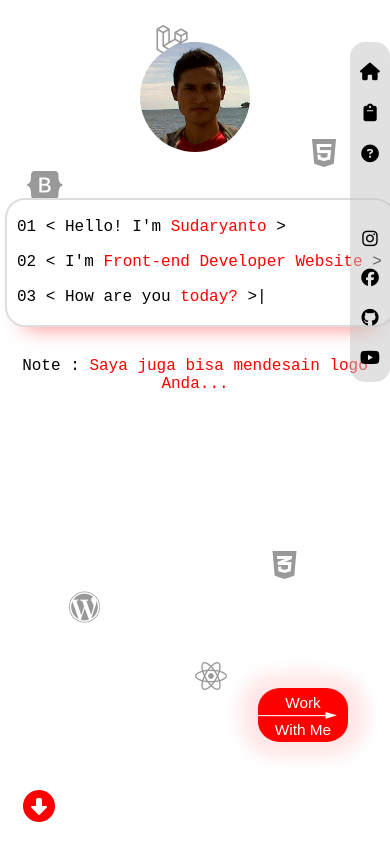
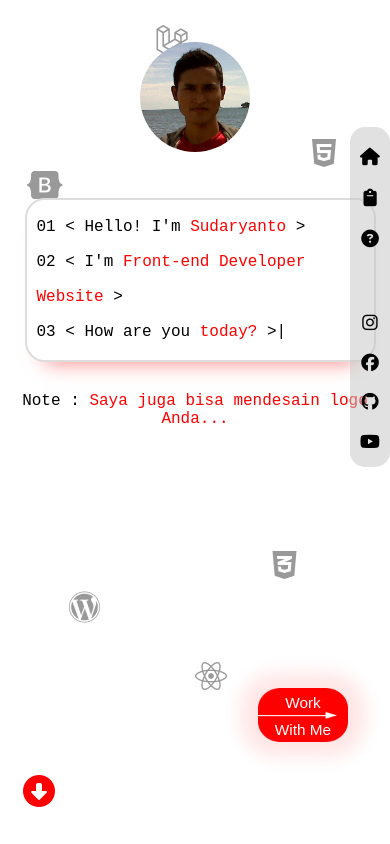
Before and after one commit to sudaryan/iamsudar.github.io, a plain HTML site: page index.html in a window 390 px wide. Shown: the top 844 px of the page. Drawn offline with nearby package versions, Linux system fonts and the light colour scheme; a web font is replaced by a local one.

Commit message:
perbaiki resposive mobile

```diff
--- a/index.html
+++ b/index.html
@@ -238,11 +238,11 @@
         <div class="content6" data-aos="fade-down" data-aos-duration="500">
             <div class="text1">
                 <div class="line1">
-                    <p>09</p>
+                    <p>10</p>
                     <h2>&lt; Mungkin Anda <span>bertanya-tanya </span></h2>
                 </div>
                 <div class="line2">
-                    <p>10</p>
+                    <p>11</p>
                     <h2> ... ? &gt;</h2>
                 </div>
             </div>
--- a/style.css
+++ b/style.css
@@ -944,6 +944,7 @@ footer {
         width: 40px;
         border-radius: 15px;
         height: 340px;
+        top: 15vh;
     }
     header nav {
         flex: 1;
@@ -972,6 +973,7 @@ footer {
         display: flex;
         flex-direction: column;
         justify-content: flex-start;
+        overflow: hidden;
     }
     .sec1 i {
         font-size: 2rem;
@@ -986,6 +988,7 @@ footer {
     }
     .sec1 .content1 {
         /* left: 0; */
+        width: 90%;
         display: block;
         position: static;
     }
@@ -998,6 +1001,7 @@ footer {
     }
     .sec1 .content1 .text1 h2 {
         font-size: 16px;
+        height: 140px;
     }
     .sec1 .content1 h4 {
         font-size: 16px;
@@ -1036,6 +1040,7 @@ footer {
     .more {
         left: 20px;
         width: 35px;
+        bottom: 40px;
     }
     /* Section 2 */
     .sec2 {
```
